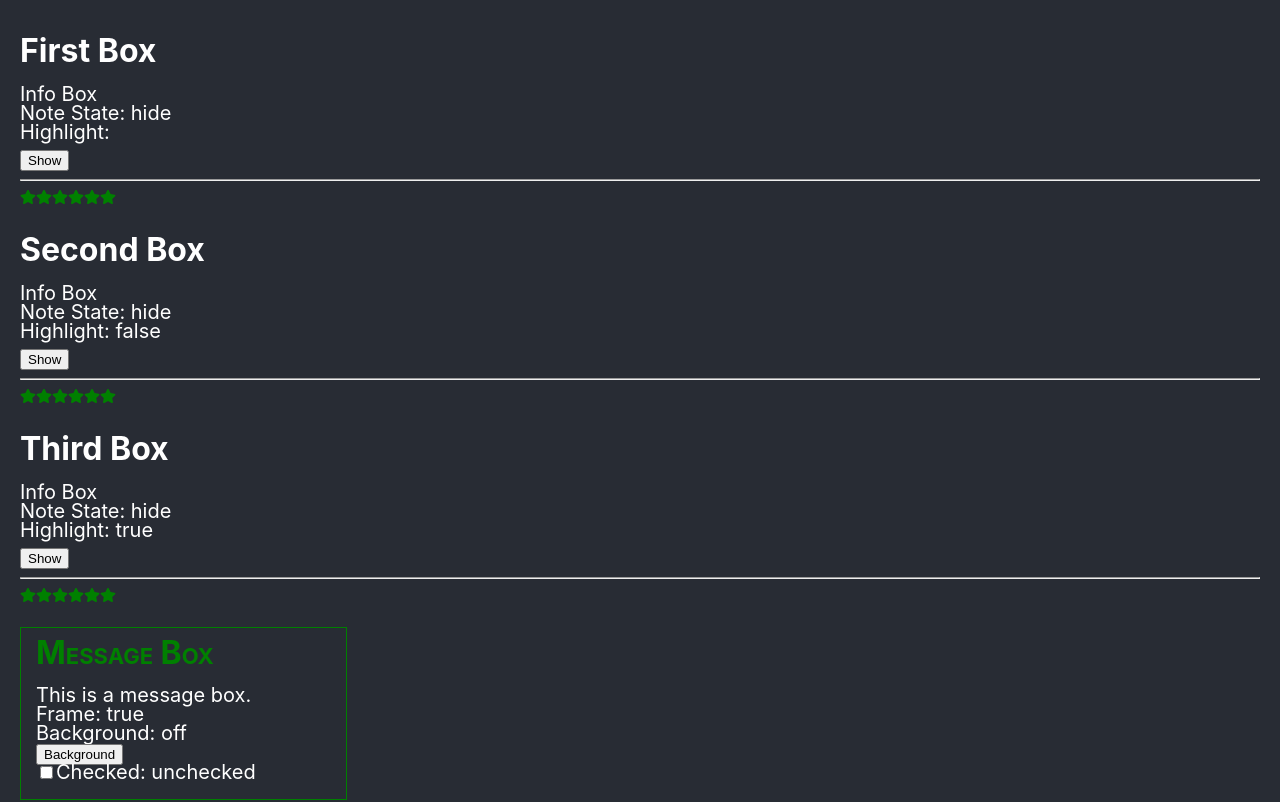
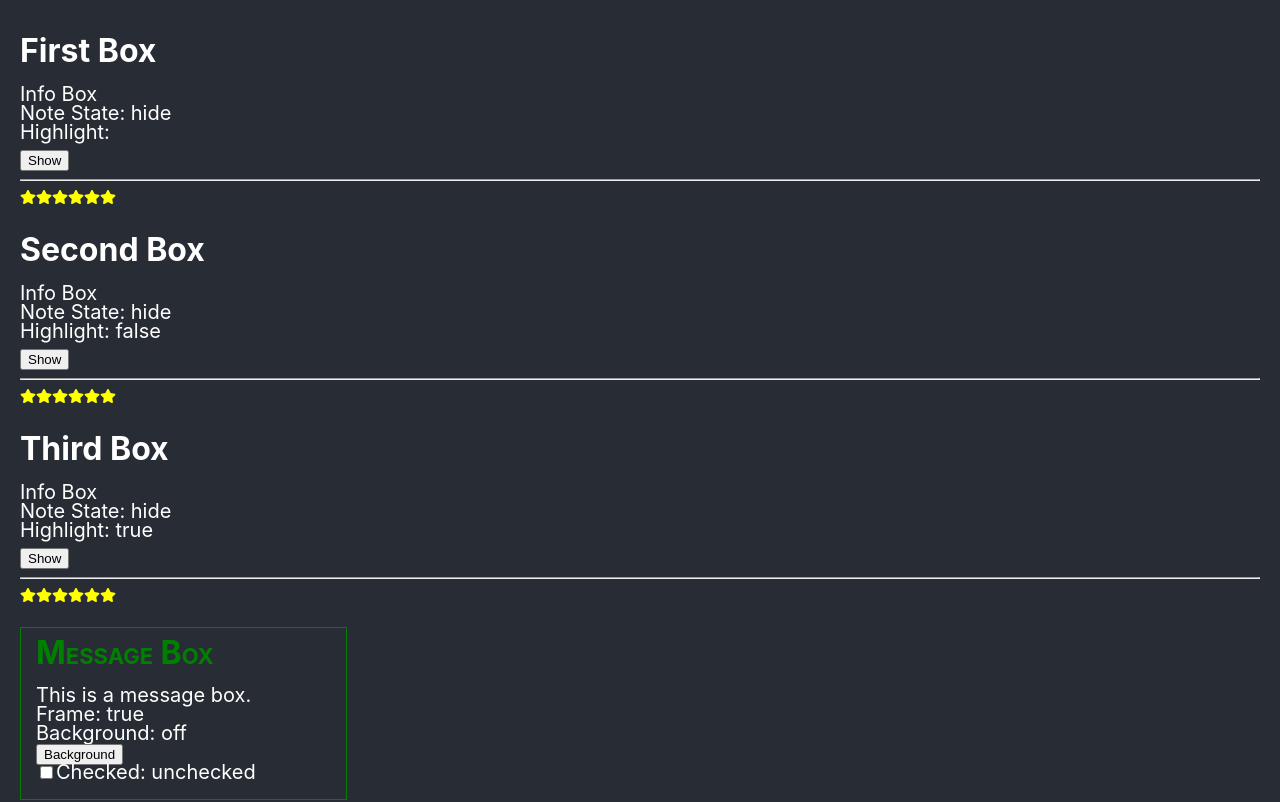
Before and after one commit to edwardtanguay/reacthooks222, a React (Create React App) app: page / in a window 1280 px wide. Shown: the top 802 px of the page. Built offline with nearby package versions, Linux system fonts and the light colour scheme.

Commit message:
add Star

```diff
--- /dev/null
+++ b/src/components/Star.js
@@ -0,0 +1,9 @@
+import { FaStar } from 'react-icons/fa';
+
+function Star() {
+	return (
+		<FaStar color="yellow" />
+	)
+}
+
+export default Star;
--- a/src/components/Stars.js
+++ b/src/components/Stars.js
@@ -1,11 +1,12 @@
-import { FaStar } from 'react-icons/fa';
+import Star from './Star';
 
 const createArray = (length) => [...Array(length)];
 
 function Stars({ total }) {
 	return createArray(total).map((n, index) => (
-			<FaStar color="green" key={index} />
+		<Star />
 	));
+
 }
 
 export default Stars;
```
